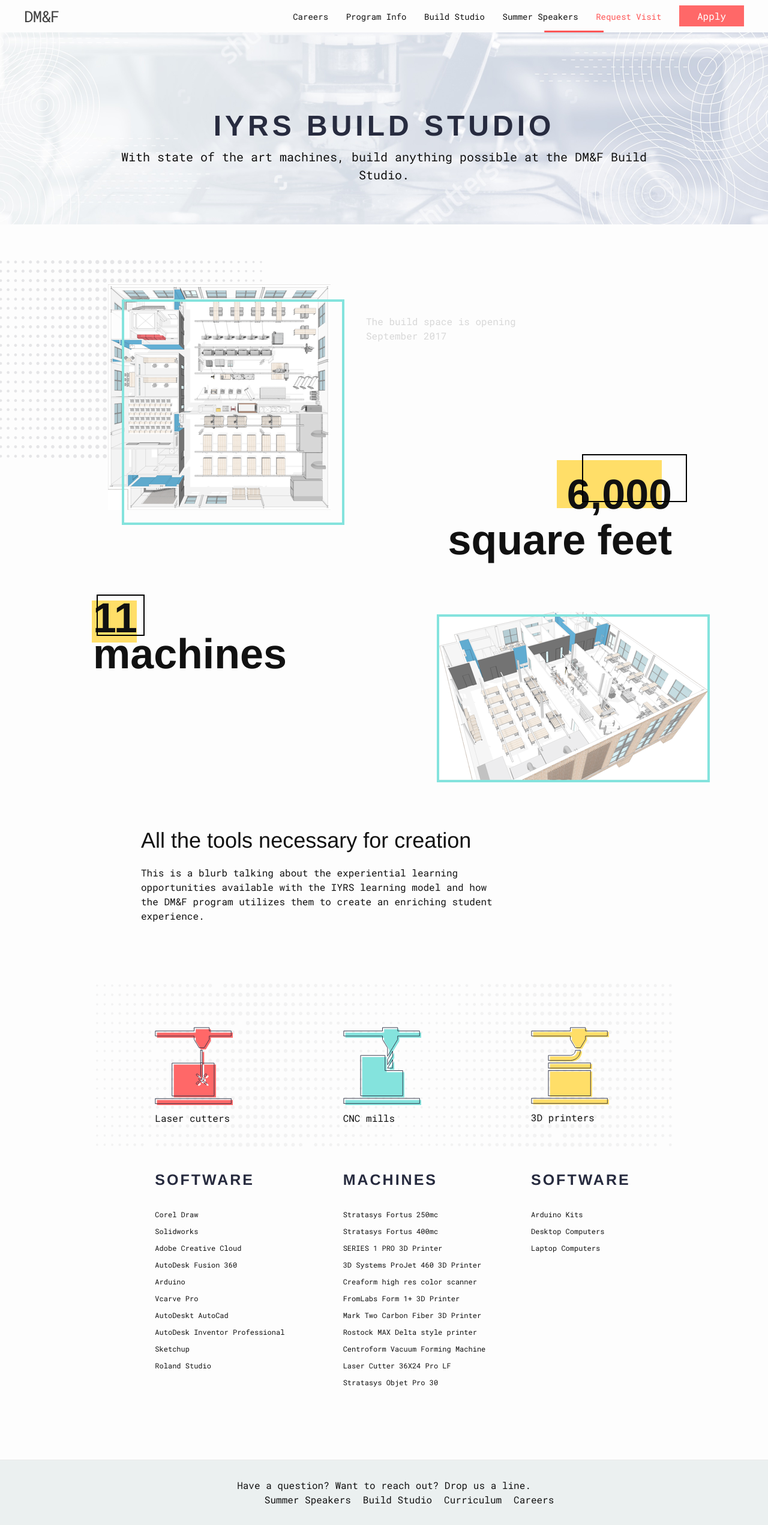
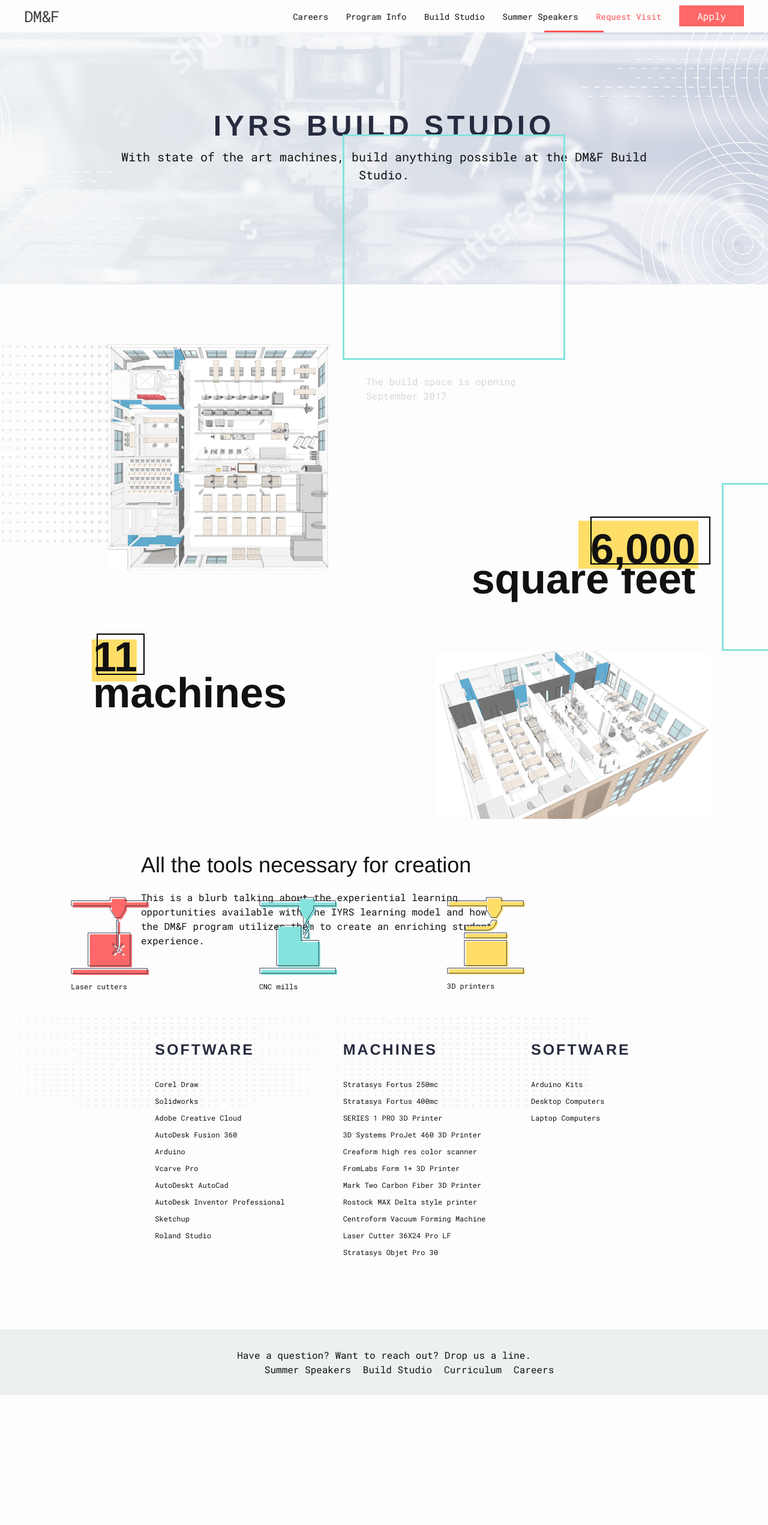
Before and after one commit to jplus-co/iyrs-microsite, a Jekyll site: the page built from studio.md, in a window 1280 px wide. Shown: the whole page at 60% size. Built offline with Jekyll 4.4.1, drawn with Linux system fonts in a browser that asks for light colours; after the commit the page ends 2325 px from its top, so only the background shows below that.

Commit message:
added changes commented on github

```diff
--- a/_sass/minima/page.sass
+++ b/_sass/minima/page.sass
@@ -1,7 +1,7 @@
 .page-hero
   width: 100%
   position: relative
-  height: 320px
+  height: 420px
   background: url(../img/hero-bg-img@2x.jpg) center center no-repeat
   background-size: cover
 
--- a/_sass/minima/studio.sass
+++ b/_sass/minima/studio.sass
@@ -5,14 +5,28 @@
 		margin-top: 100px
 
 .square-feet-img
-	width: 300px
+	width: 275px
 	height: 200px
-	+grid-push(1)
+	margin-left: 0px
+	position: relative
+	z-index: 0
 	+grid-media($desktop)
 		+grid-column(6)
 		+grid-shift(7)
 		width: 455px
 		height: 280px
+.square-feet-img::after
+	content: ""
+	position: absolute
+	border: 2px $cyan solid
+	height: 200px
+	width: 300px
+	transform: translate(30px, -200px)
+	+grid-media($desktop)
+		border: 3px $cyan solid
+		width: 455px
+		height: 280px
+		transform: translate(20px, -280px)
 
 .square-feet-rectangle
 	width: 300px
@@ -45,9 +59,11 @@
 	line-height: 50px
 	+font-face($neuziet, $bold, 50px)
 	+grid-media($desktop)
-		margin-top: -100px
+		margin-top: -15px
 		+font-face($neuziet, $bold, 70px)
 		text-align: right
+		+grid-shift(.5)
+		line-height: 6s0px
 
 
 .square-feet-title__size
@@ -56,7 +72,6 @@
 	margin-right: 45px
 	line-height: 40px
 	+grid-media($desktop)
-		margin-top: -20px
 		margin-right: 0px
 .square-feet-title__size::after
 	content: ""
@@ -67,8 +82,8 @@
 	transform: translate(-125px, 3px)
 	+grid-media($desktop)
 		height: 80px
-		width: 175px
-		transform: translate(-150px, -42px)
+		width: 200px
+		transform: translate(-175px, -29px)
 .square-feet-title__size::before
 	content: ""
 	position: absolute
@@ -79,9 +94,9 @@
 	transform: translate(-20px, -3px)
 	+grid-media($desktop)
 		height: 80px
-		width: 175px
+		width: 200px
 		z-index: -1
-		transform: translate(-17px, -32px)
+		transform: translate(-20px, -22px)
 
 
 .square-feet-img__spacing
@@ -90,31 +105,32 @@
 
 //machines section
 .machines-section
-	margin-top: 200px
+	margin-top: 150px
 	+grid-media($desktop)
 		margin-top: 125px
 
 .machines-img
 	width: 200px
 	height: 300px
-	+grid-push(2)
+	margin-left: 0px
+	z-index: 0
 	+grid-media($desktop)
+		position: relative
 		+grid-column(6)
 		width: 371px
 		height: 376px
-
-.machines-rectangle
-	width: 200px
-	height: 300px
-	+grid-push(2)
-	margin-top: -300px
-	margin-left: 100px
+.machines-img::after
+	content: ""
+	position: absolute
+	border: 3px $cyan solid
+	height: 375px
+	width: 350px
+	transform: translate(15px, -360px)
 	+grid-media($desktop)
-		+grid-column(6)
-		+grid-shift(-4.7)
-		margin-top: 25px
+		border: 3px $cyan solid
+		height: 376px
 		width: 371px
-		height: 376px
+		transform: translate(20px, -350px)
 
 .dot-bg
 	display: none
@@ -122,9 +138,9 @@
 		width: 512px
 		height: 331px
 		z-index: -1
-		margin-top: -580px
+		// margin-top: -580px
 		position: relative
-		+grid-shift(-3)
+		+grid-shift(-7)
 		display: initial
 
 .machines-title
@@ -192,9 +208,16 @@
 	margin-top: 100px
 	+grid-media($desktop)
 		margin-top: 100px
+		+grid-column(12)
+
+.machine__title
+	font-size: 12px
+	+grid-media($desktop)
+		margin-top: 10px
 
 .large_dot_bg
-	display: none
+	margin-bottom: -150px
+	height: 150px
 	+grid-media($desktop)
 		width: 100%
 		display: block
@@ -202,7 +225,7 @@
 
 //Laser Cutter Image
 .laser-cutter
-	+grid-push(3)
+	+grid-column(4)
 	+grid-media($desktop)
 		+grid-column(3)
 		+grid-push(1)
@@ -212,15 +235,11 @@
 	+grid-media($desktop)
 		width: 130px
 
-.laser-cutter__title
-	+grid-media($desktop)
-		margin-top: 10px
-
 
 //CNC Image
 .CNC
-	+grid-push(3)
-	margin-top: 50px
+	+grid-column(4)
+	// margin-top: 50px
 	+grid-media($desktop)
 		+grid-column(3)
 		+grid-push(5)
@@ -230,14 +249,10 @@
 	+grid-media($desktop)
 		width: 130px
 
-.CNC__title
-	+grid-media($desktop)
-		margin-top: 10px
 
 //3D Printer Image
 .ThreeD-printer
-	+grid-push(3)
-	margin-top: 50px
+	+grid-column(4)
 	+grid-media($desktop)
 		+grid-column(3)
 		+grid-push(9)
@@ -247,9 +262,6 @@
 	+grid-media($desktop)
 		width: 130px
 
-.ThreeD-printer__title
-	+grid-media($desktop)
-		margin-top: 10px
 
 .tools-container
 	margin-bottom: 100px
--- a/studio.md
+++ b/studio.md
@@ -10,12 +10,13 @@
 	<p class="build-space-opening-date">
 		The build space is opening September 2017
 	</p>
-	<img class="machines-img" src="../img/11_machines.png" />
-	<img class="machines-rectangle" src="../img/Rectangle.png"/>
+	<span class="machines-img">
+		<img  src="../img/11_machines.png" />
+	</span>
 	<img class="dot-bg" src="../img/dot-bg.png" />
 
 	<div class="square-feet-title">
-		<span class="square-feet-title__size">6,000</span>
+		<span class="square-feet-title__size">6,000</span><br>
 		<span>square feet</span>
 	</div>
 </div>
@@ -26,8 +27,9 @@
 		<span>machines</span>
 	</div>
 	<div class="square-feet-img__spacing">
-		<img class="square-feet-img" src="../img/6000_square_feet.png"/>
-		<img class="square-feet-rectangle" src="../img/Rectangle1.png"/>
+		<span class="square-feet-img">
+			<img src="../img/6000_square_feet.png"/>
+		</span>
 	</div>
 </div>
 
@@ -48,17 +50,17 @@
 	<div class="grid-container">
 		<div class="laser-cutter">
 			<img class="laser-cutter__fill" src="../img/laser-cutter-icon.svg" />
-			<h4 class="laser-cutter__title">Laser cutters</h4>
+			<h4 class="machine__title">Laser cutters</h4>
 		</div>
 
 		<div class="CNC">
 			<img class="CNC__fill" src="../img/cnc-icon.svg" />
-			<h4 class="CNC__title">CNC mills</h4>
+			<h4 class="machine__title">CNC mills</h4>
 		</div>
 
 		<div class="ThreeD-printer">
 			<img class="ThreeD-printer__fill" src="../img/3d-printer-icon.svg" />
-			<h4 class="ThreeD-printer__title">3D printers</h4>
+			<h4 class="machine__title">3D printers</h4>
 		</div>
 	</div>
 </div>
```
Also changed, not shown: 1 other file.
